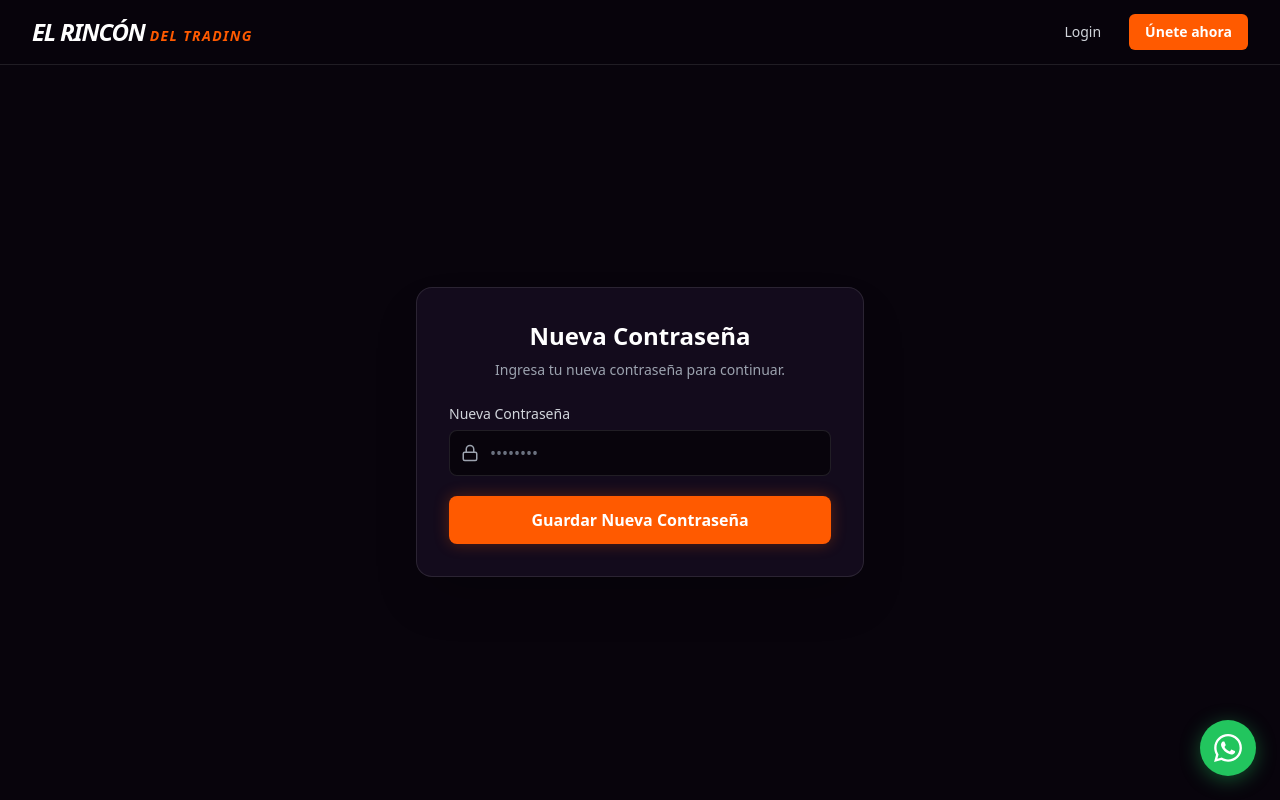
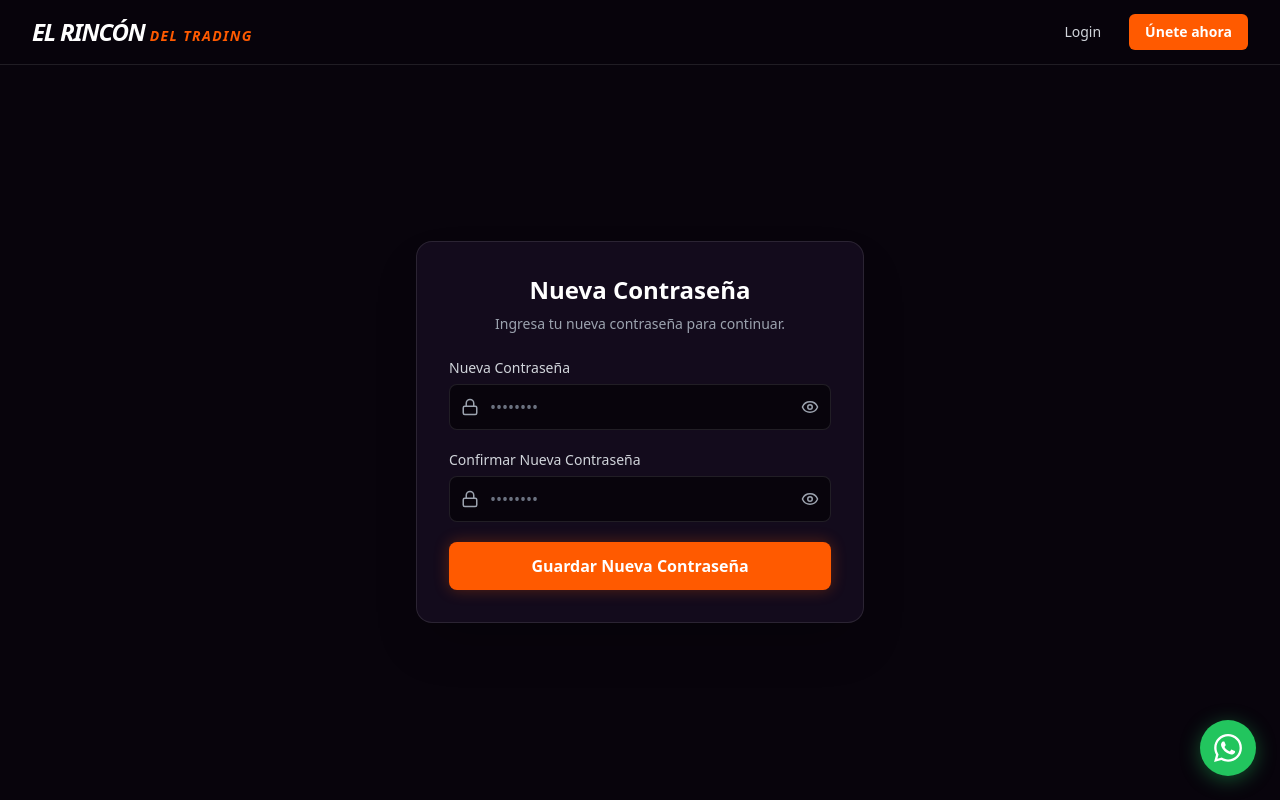
Before and after one commit to Mpebay/RDT, a React (Vite) app in the folder frontend/: page /reset-password/1 in a window 1280 px wide. Built offline with nearby package versions, Linux system fonts and the light colour scheme; no server answers.

Commit message:
confir cambio de contraseña

```diff
--- a/frontend/src/pages/ResetPassword.jsx
+++ b/frontend/src/pages/ResetPassword.jsx
@@ -1,12 +1,14 @@
 import React, { useState } from 'react';
-import axios from 'axios';
 import { useParams, useNavigate } from 'react-router-dom';
-import { Lock } from 'lucide-react';
+import { Lock, Eye, EyeOff } from 'lucide-react';
 import api from '../api/axios'; // Importa la instancia de Axios con interceptores
 
 export default function ResetPassword() {
   const { token } = useParams();
   const [password, setPassword] = useState('');
+  const [confirmPassword, setConfirmPassword] = useState('');
+  const [showPassword, setShowPassword] = useState(false);
+  const [showConfirmPassword, setShowConfirmPassword] = useState(false);
   const [message, setMessage] = useState('');
   const [error, setError] = useState('');
   const [loading, setLoading] = useState(false);
@@ -22,10 +24,16 @@ export default function ResetPassword() {
       return;
     }
 
+    if (password !== confirmPassword) {
+      setError('Las contraseñas no coinciden');
+      return;
+    }
+
     setLoading(true);
 
     try {
-      const { data } = await api.post(`${import.meta.env.VITE_API_URL}/auth/reset-password/${token}`, { password });
+      // Usamos la ruta relativa gracias a la baseURL del interceptor
+      const { data } = await api.post(`/auth/reset-password/${token}`, { password });
       setMessage(data.message);
       setTimeout(() => navigate('/login'), 3000);
     } catch (err) {
@@ -56,6 +64,7 @@ export default function ResetPassword() {
         )}
 
         <form onSubmit={handleSubmit} className="space-y-5">
+          {/* Nueva Contraseña */}
           <div>
             <label className="block text-sm text-gray-300 mb-1.5 font-medium">Nueva Contraseña</label>
             <div className="relative">
@@ -63,13 +72,45 @@ export default function ResetPassword() {
                 <Lock size={18} />
               </div>
               <input
-                type="password"
+                type={showPassword ? 'text' : 'password'}
                 required
                 value={password}
                 placeholder="••••••••"
-                className="w-full bg-darkBg border border-white/10 rounded-lg pl-10 pr-4 py-2.5 text-white placeholder-gray-500 focus:outline-none focus:border-brandOrange transition-colors"
+                className="w-full bg-darkBg border border-white/10 rounded-lg pl-10 pr-10 py-2.5 text-white placeholder-gray-500 focus:outline-none focus:border-brandOrange transition-colors"
                 onChange={(e) => setPassword(e.target.value)}
               />
+              <button
+                type="button"
+                onClick={() => setShowPassword(!showPassword)}
+                className="absolute inset-y-0 right-0 pr-3 flex items-center text-gray-400 hover:text-white transition-colors focus:outline-none"
+              >
+                {showPassword ? <EyeOff size={18} /> : <Eye size={18} />}
+              </button>
+            </div>
+          </div>
+
+          {/* Confirmar Nueva Contraseña */}
+          <div>
+            <label className="block text-sm text-gray-300 mb-1.5 font-medium">Confirmar Nueva Contraseña</label>
+            <div className="relative">
+              <div className="absolute inset-y-0 left-0 pl-3 flex items-center pointer-events-none text-gray-400">
+                <Lock size={18} />
+              </div>
+              <input
+                type={showConfirmPassword ? 'text' : 'password'}
+                required
+                value={confirmPassword}
+                placeholder="••••••••"
+                className="w-full bg-darkBg border border-white/10 rounded-lg pl-10 pr-10 py-2.5 text-white placeholder-gray-500 focus:outline-none focus:border-brandOrange transition-colors"
+                onChange={(e) => setConfirmPassword(e.target.value)}
+              />
+              <button
+                type="button"
+                onClick={() => setShowConfirmPassword(!showConfirmPassword)}
+                className="absolute inset-y-0 right-0 pr-3 flex items-center text-gray-400 hover:text-white transition-colors focus:outline-none"
+              >
+                {showConfirmPassword ? <EyeOff size={18} /> : <Eye size={18} />}
+              </button>
             </div>
           </div>
 
```
